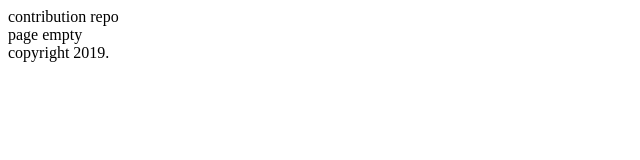
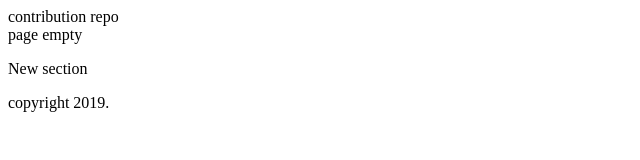
Before and after one commit to leketemi/contribute-repo, a plain HTML site: page index.html in a window 1280 px wide. Shown: the whole page, without its empty margins (0-640 px from the left). Drawn offline with Linux system fonts and the light colour scheme.

Commit message:
new div added

```diff
--- a/index.html
+++ b/index.html
@@ -10,6 +10,7 @@
 		<div>
 			<span>page empty</span>
 		</div>
+		<div><p>New section</p></div>
 	</section>
 	<footer>
 		<div>copyright 2019.</div>
```
